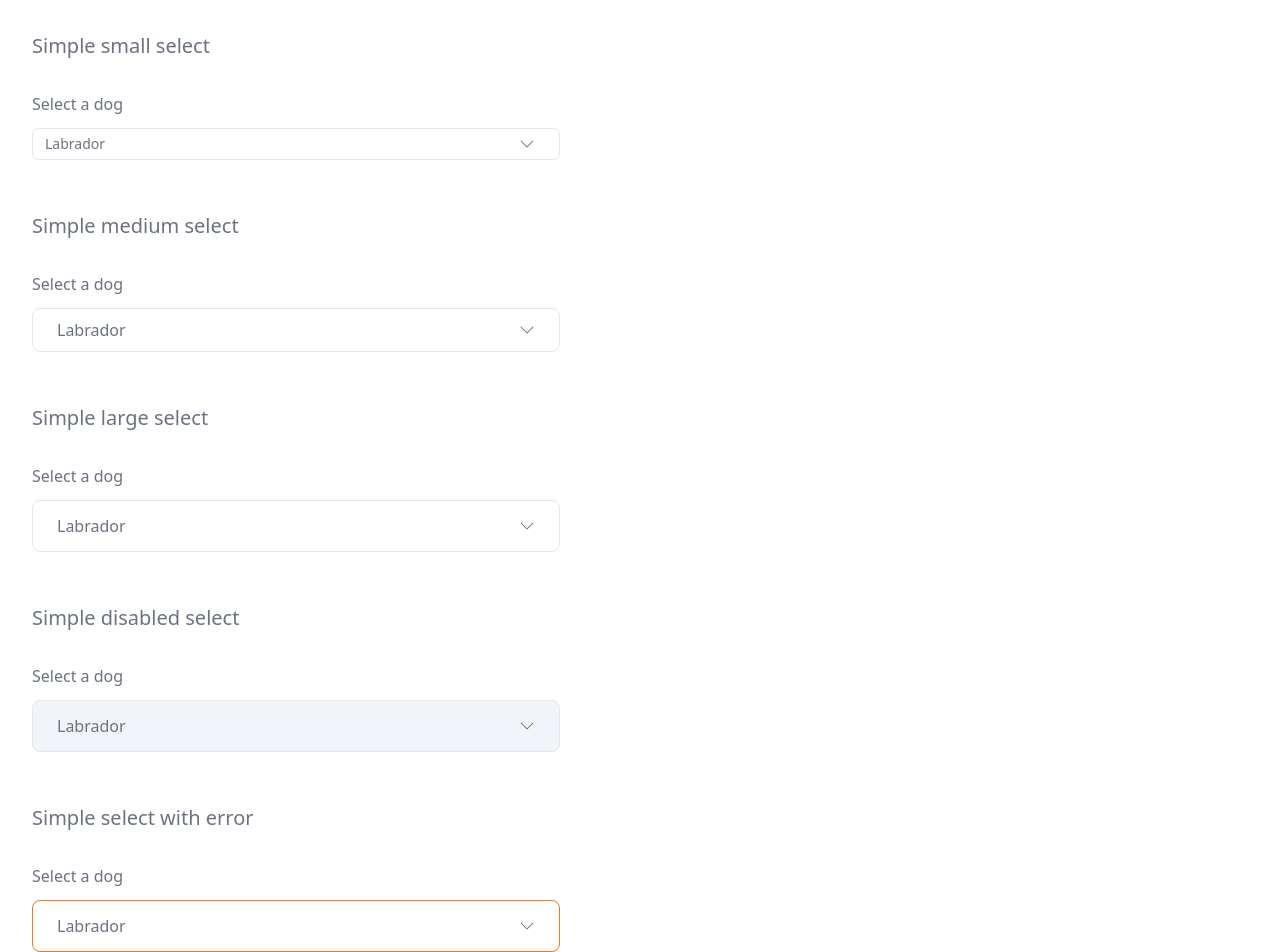
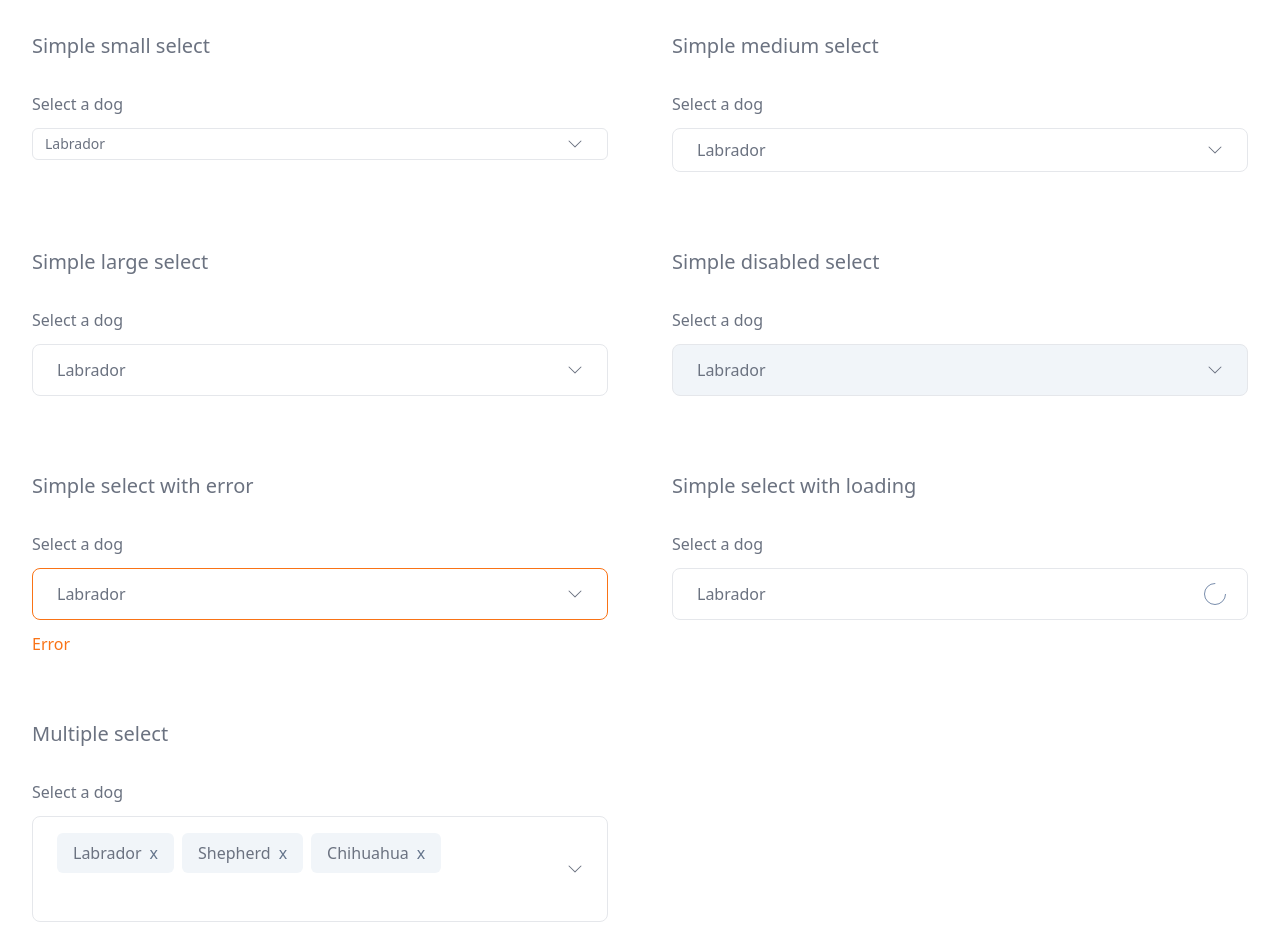
Before and after one commit to angyy96/v-select, a Nuxt app: page /playground in a window 1280 px wide. Shown: the top 952 px of the page. Built offline with nearby package versions, Linux system fonts and the light colour scheme.

Commit message:
feat(VSelect): add multiselect functionality

```diff
--- a/components/VSelect.vue
+++ b/components/VSelect.vue
@@ -108,7 +108,7 @@ const onQueryChange = (e: Event & { target: HTMLInputElement }): void => {
     :name="name"
     as="div"
     @update:model-value="onUpdateModelValue"
-    v-slot="{ open, active }"
+    v-slot="{ open }"
   >
     <VFormField :error="error">
       <template #label>
@@ -137,7 +137,7 @@ const onQueryChange = (e: Event & { target: HTMLInputElement }): void => {
           >
             <div
               v-if="multiple && Array.isArray(modelValue)"
-              class="multi-input flex min-w-0 flex-wrap flex-1 my-8 gap-8"
+              class="multi-input flex min-w-0 flex-wrap flex-1 my-4 gap-2"
             >
               <VChip
                 v-for="(selected, idx) in modelValue"
@@ -167,6 +167,7 @@ const onQueryChange = (e: Event & { target: HTMLInputElement }): void => {
             </div>
 
             <ComboboxInput
+              v-else
               :id="`${id}-input`"
               ref="inputComponent"
               :data-testid="`${id}-input`"
@@ -185,8 +186,8 @@ const onQueryChange = (e: Event & { target: HTMLInputElement }): void => {
             <ComboboxButton
               :id="`${id}-button`"
               :data-testid="`${id}-button`"
-              :disabled="disabled"
-              :aria-disabled="disabled"
+              :disabled="disabled || loading"
+              :aria-disabled="disabled || loading"
               class="border-none w-16 flex items-center justify-center"
               :class="{ 'vselect__button--disabled': disabled }"
             >
--- a/components/VSelectOption.vue
+++ b/components/VSelectOption.vue
@@ -4,7 +4,6 @@ import { InputSizes, useSelectItemClass } from "./combinator"
 
 interface P {
   size?: "lg" | "md" | "sm"
-  value?: string
 }
 
 const props = withDefaults(defineProps<P>(), { size: "md" })
@@ -21,7 +20,6 @@ const optionClasses = computed(() =>
       role="option"
       :disabled="disabled"
       :aria-disabled="disabled"
-      :aria-labelledby="value"
       :class="{
         ...optionClasses,
         'bg-slate-100': active,
--- a/pages/playground.vue
+++ b/pages/playground.vue
@@ -1,7 +1,7 @@
 <script setup lang="ts">
 enum DogPedegree {
-  Labrador = "labrador",
-  Shepherd = "shepherd",
+  Labrador = "Labrador",
+  Shepherd = "Shepherd",
   Chihuahua = "Chihuahua",
 }
 
@@ -18,7 +18,7 @@ interface DogOption {
 }
 
 const typeOptions = [
-  { id: DogPedegree.Labrador, text: "Labrador", disabled: true },
+  { id: DogPedegree.Labrador, text: "Labrador" },
   { id: DogPedegree.Shepherd, text: "Shepherd" },
   { id: DogPedegree.Chihuahua, text: "Chihuahua" },
 ]
@@ -29,15 +29,13 @@ const simpleTypeObj = ref<DogOption>(
     typeOptions[0]
 )
 
-const simpleTypeObDisabled = ref<DogOption>(
-  typeOptions.find((option) => option.id == data.value.params.type) ??
-    typeOptions[0]
+const multipleObj = ref(
+  Object.keys(DogPedegree).map((val) => ({ id: val, text: val }))
 )
 </script>
 
 <template>
   <div class="playground">
-    <div class="flex flex-col gap-10">
     <div class="col">
       <h1 class="text-xl pb-8">Simple small select</h1>
 
@@ -53,7 +51,7 @@ const simpleTypeObDisabled = ref<DogOption>(
         <VSelectOption
           v-for="option in typeOptions"
           :key="option.id"
-            :value="option.id"
+          :value="option"
           size="sm"
           >{{ option.text }}</VSelectOption
         >
@@ -63,7 +61,7 @@ const simpleTypeObDisabled = ref<DogOption>(
       <h1 class="text-xl pb-8">Simple medium select</h1>
 
       <VSelect
-          v-model="simpleTypeObDisabled"
+        v-model="simpleTypeObj"
         label="Select a dog"
         :dv="(option) => option?.text"
         id="select_two"
@@ -85,10 +83,10 @@ const simpleTypeObDisabled = ref<DogOption>(
       <h1 class="text-xl pb-8">Simple large select</h1>
 
       <VSelect
-          v-model="simpleTypeObDisabled"
+        v-model="simpleTypeObj"
         label="Select a dog"
         :dv="(option) => option?.text"
-          id="select_two"
+        id="select_three"
         by="id"
         placeholder="select a dog"
         size="lg"
@@ -107,10 +105,10 @@ const simpleTypeObDisabled = ref<DogOption>(
       <h1 class="text-xl pb-8">Simple disabled select</h1>
 
       <VSelect
-          v-model="simpleTypeObDisabled"
+        v-model="simpleTypeObj"
         label="Select a dog"
         :dv="(option) => option?.text"
-          id="select_two"
+        id="select_four"
         disabled
         by="id"
         placeholder="select a dog"
@@ -130,10 +128,10 @@ const simpleTypeObDisabled = ref<DogOption>(
       <h1 class="text-xl pb-8">Simple select with error</h1>
 
       <VSelect
-          v-model="simpleTypeObDisabled"
+        v-model="simpleTypeObj"
         label="Select a dog"
         :dv="(option) => option?.text"
-          id="select_two"
+        id="select_five"
         error="Error"
         by="id"
         placeholder="select a dog"
@@ -153,10 +151,10 @@ const simpleTypeObDisabled = ref<DogOption>(
       <h1 class="text-xl pb-8">Simple select with loading</h1>
 
       <VSelect
-          v-model="simpleTypeObDisabled"
+        v-model="simpleTypeObj"
         label="Select a dog"
         :dv="(option) => option?.text"
-          id="select_two"
+        id="select_six"
         :loading="true"
         by="id"
         placeholder="select a dog"
@@ -171,6 +169,26 @@ const simpleTypeObDisabled = ref<DogOption>(
         >
       </VSelect>
     </div>
+
+    <div class="col">
+      <h1 class="text-xl pb-8">Multiple select</h1>
+
+      <VSelect
+        v-model="multipleObj"
+        label="Select a dog"
+        id="select_seven"
+        by="id"
+        multiple
+        size="md"
+      >
+        <VSelectOption
+          v-for="option in typeOptions"
+          :key="option.id"
+          :value="option"
+          size="sm"
+          >{{ option.text }}</VSelectOption
+        >
+      </VSelect>
     </div>
   </div>
 </template>
@@ -179,7 +197,7 @@ const simpleTypeObDisabled = ref<DogOption>(
 .playground {
   display: grid;
   grid-template-columns: 1fr 1fr;
-  grid-gap: 10rem;
+  grid-gap: 4rem;
   padding: 2rem;
 
   --tw-text-opacity: 1;
```
Lines whose indentation alone changed are shown as unchanged.
